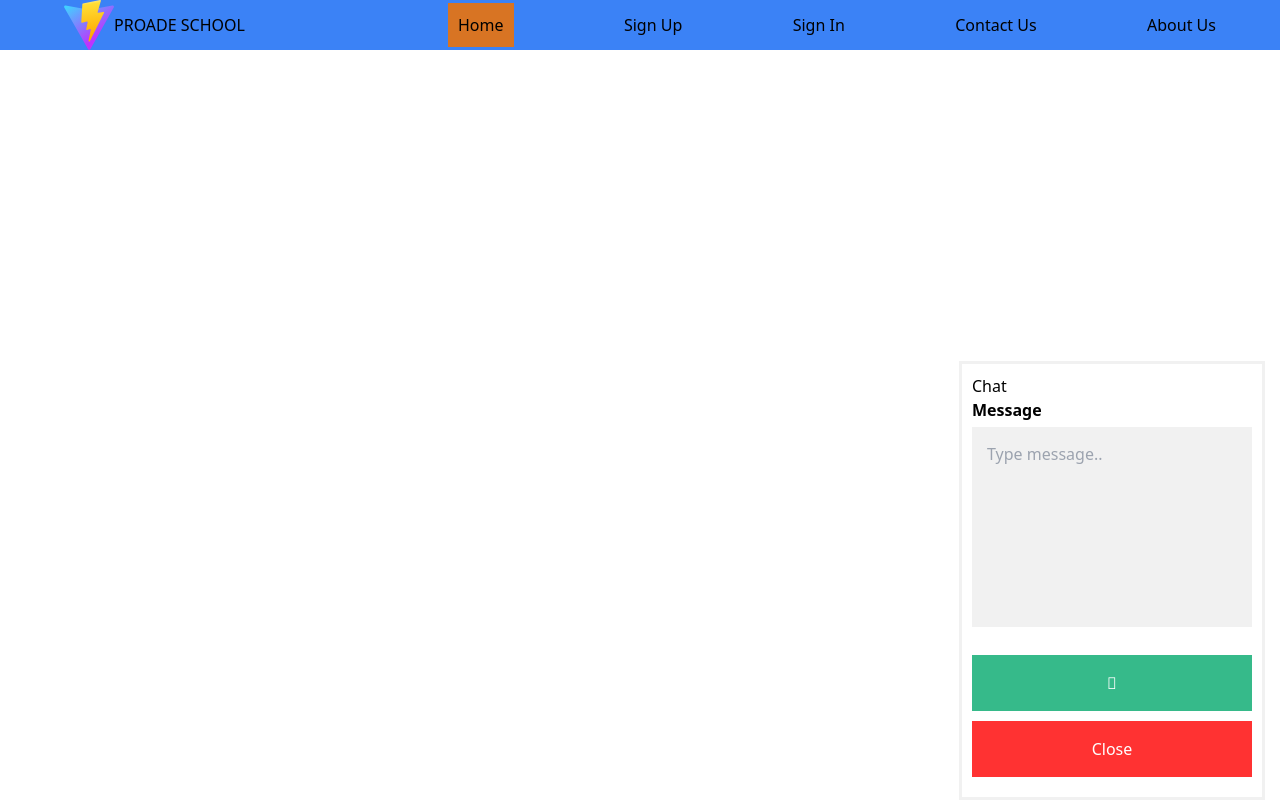
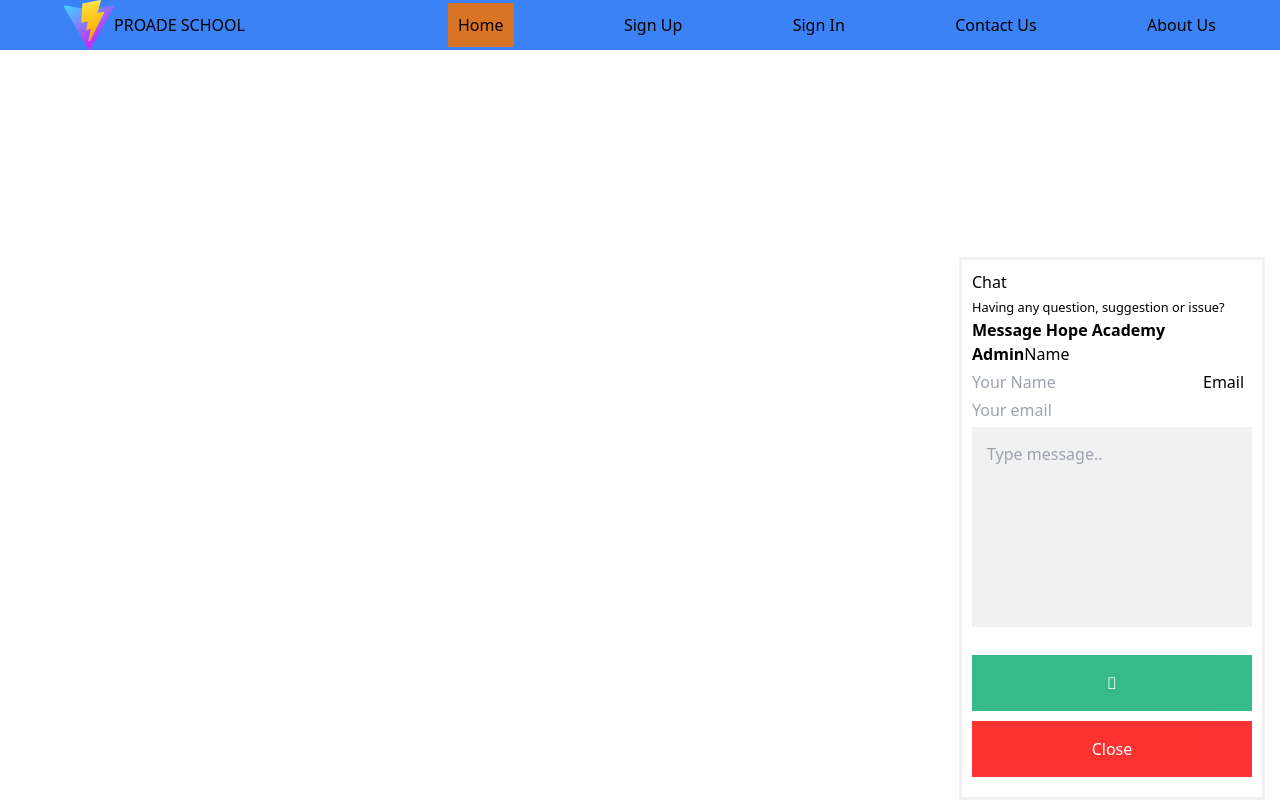
Before and after one commit to Adegbite-Joshua/HopeAcademy, a React (Vite) app: page / in a window 1280 px wide. Both pictures are taken after a click on the button "Message Us". Built offline with nearby package versions, Linux system fonts and the light colour scheme.

Commit message:
Working on adding name and email to the messageschool component

```diff
--- a/src/Components/MessageSchool.jsx
+++ b/src/Components/MessageSchool.jsx
@@ -1,25 +1,109 @@
-import React from 'react'
+// import React from 'react'
+
+// const MessageSchool = () => {
+//     const openForm =()=> {
+//         document.getElementById("myForm1").style.display = "block";
+//     }
+
+//     const closeForm =()=> {
+//         document.getElementById("myForm1").style.display = "none";
+//     }
+//   return (
+//     <>
+//         <button className="open-button1 p-2 rounded-full" onClick={openForm}>Message Us</button>
+//         <div className="chat-popup1" id="myForm1">
+//         <form action="/action_page.php" className="form-container1">
+//             <h1>Chat</h1>
+//             <label for="msg"><b>Message</b></label>
+//             <textarea placeholder="Type message.." name="msg" required></textarea>
+//             <button type="submit" className="btn1"><i className='fas fa-send'></i></button>
+//             <button type="button" className="btn1 cancel1 btn rounded-pill p-2" onClick={closeForm}>Close</button>
+//         </form>
+//         </div>
+//     </>
+//   )
+// }
+
+// export default MessageSchool
+
+
+
+
+import axios from 'axios';
+import { useFormik } from 'formik';
+import React, { useState } from 'react'
+// import SnackBar from '../SnackBar';
 
 const MessageSchool = () => {
+    const [snackbarMessage, setsnackbarMessage] = useState('');
+    const [snackbarType, setsnackbarType] = useState('');
     const openForm =()=> {
         document.getElementById("myForm1").style.display = "block";
     }
-
     const closeForm =()=> {
         document.getElementById("myForm1").style.display = "none";
     }
+
+    const showSnackBar = () => {
+        // Get the snackbar DIV
+        var x = document.getElementById("snackbarContainer");
+        x.className = "show";
+
+        setTimeout(()=>{ x.className = x.className.replace("show", ""); }, 3000);
+    }
+
+    const formik = useFormik({
+        initialValues: {
+            name: '',
+            email: '',
+            message: ''
+        },
+        onSubmit: (values)=>{
+            console.log(values);
+            let messageEndpoint = 'http://localhost:7777/student/messageschool'
+            axios.post(messageEndpoint, values)
+            .then((response)=>{
+                if (response.status == 200) {
+                   alert('Message sent')
+                   setsnackbarType('info')
+                   setsnackbarMessage('Message successfully sent')
+                   closeForm()
+                   showSnackBar()
+                } else{
+                    setsnackbarType('error')
+                    setsnackbarMessage('An error ocurred, please try again')
+                    closeForm()
+                    showSnackBar()
+                    // alert('errpr in sending message')
+                }
+            })
+            .catch((error)=>{
+                setsnackbarType('error')
+                setsnackbarMessage('An error ocurred, please try again')
+                closeForm()
+                showSnackBar()
+                // console.log(error);
+            })
+        }
+    })
   return (
     <>
-        <button className="open-button1 p-2 rounded-full" onClick={openForm}>Message Us</button>
+        <button className="open-button1 p-2 rounded-pill" onClick={openForm}>Message Us</button>
         <div className="chat-popup1" id="myForm1">
-        <form action="/action_page.php" className="form-container1">
+        <form className="form-container1" onSubmit={formik.handleSubmit}>
             <h1>Chat</h1>
-            <label for="msg"><b>Message</b></label>
-            <textarea placeholder="Type message.." name="msg" required></textarea>
+            <small>Having any question, suggestion or issue?</small>
+            <label for="message"><b>Message Hope Academy Admin</b></label>
+            <label htmlFor="name">Name</label>
+            <input type="text" name='name' {...formik.getFieldProps('name')} placeholder='Your Name ' required className='form-control mt-1' />
+            <label htmlFor="email">Email</label>
+            <input type="email" name='email' {...formik.getFieldProps('email')} placeholder='Your email' required className='form-control mt-1' />
+            <textarea placeholder="Type message.." {...formik.getFieldProps('message')} className='form-control mt-1' name="message" required></textarea>
             <button type="submit" className="btn1"><i className='fas fa-send'></i></button>
-            <button type="button" className="btn1 cancel1 btn rounded-pill p-2" onClick={closeForm}>Close</button>
+            <button type="button" className="btn1 cancel1 btn rounded-pill" onClick={closeForm}>Close</button>
         </form>
         </div>
+        {/* <div id='snackbarContainer'><SnackBar body={snackbarMessage} type={snackbarType}/></div> */}
     </>
   )
 }
```
